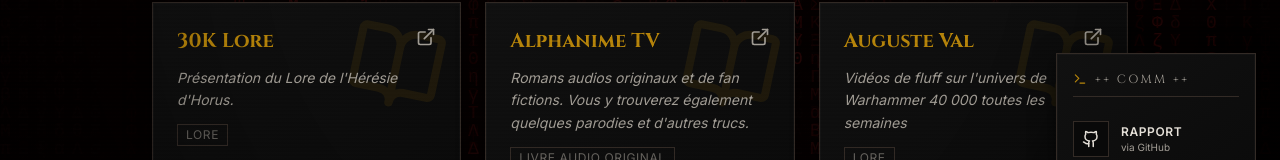
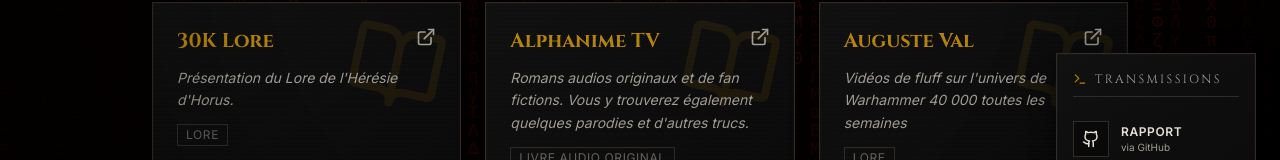
Before and after one commit to Kalcinator/Archives-du-Lore, a React (Vite) app: page / in a window 1280 px wide. Both pictures are taken after a click on the button "Ouvrir le canal de communication". Shown: the part 476-636 px from the top of the page. Built offline with nearby package versions, Linux system fonts and the light colour scheme.

Commit message:
feat: add ContactBeacon component and global theme styling with Tailwind CSS

```diff
--- a/index.html
+++ b/index.html
@@ -3,10 +3,10 @@
   <head>
     <meta charset="UTF-8" />
     <link rel="icon" type="image/svg+xml" href="/favicon.svg" />
-    <link rel="preconnect" href="https://fonts.googleapis.com" />
-    <link rel="preconnect" href="https://fonts.gstatic.com" crossorigin />
-    <link href="https://fonts.googleapis.com/css2?family=Cinzel:wght@400;700;900&family=Inter:wght@300;400;600&display=swap" rel="stylesheet" />
     <meta name="viewport" content="width=device-width, initial-scale=1.0" />
+    <link rel="preconnect" href="https://fonts.googleapis.com">
+    <link rel="preconnect" href="https://fonts.gstatic.com" crossorigin>
+    <link href="https://fonts.googleapis.com/css2?family=Cinzel:wght@400;700;900&family=Inter:wght@300;400;600&display=swap" rel="stylesheet">
     <title>Archives du Lore</title>
   </head>
   <body>
--- a/src/components/ContactBeacon.tsx
+++ b/src/components/ContactBeacon.tsx
@@ -67,7 +67,7 @@
         <div className="border-b border-grim-border pb-2 mb-2 flex items-center gap-2 overflow-hidden">
           <Terminal size={14} className="text-brass flex-shrink-0" />
           <span className="text-[12px] uppercase tracking-[0.2em] font-display text-parchment-muted truncate whitespace-nowrap">
-            ++ comm ++
+            TRANSMISSIONS
           </span>
         </div>
 
--- a/src/index.css
+++ b/src/index.css
@@ -1,8 +1,8 @@
 @import "tailwindcss";
 
 @theme {
-  --font-sans: "Inter", ui-sans-serif, system-ui, sans-serif;
-  --font-display: "Cinzel", serif;
+  --font-sans: "Inter", system-ui, -apple-system, Segoe UI, Roboto, sans-serif;
+  --font-display: "Cinzel", Georgia, Times New Roman, serif;
 
   --color-grim-black: #050505;
   --color-grim-dark: #111111;
```
